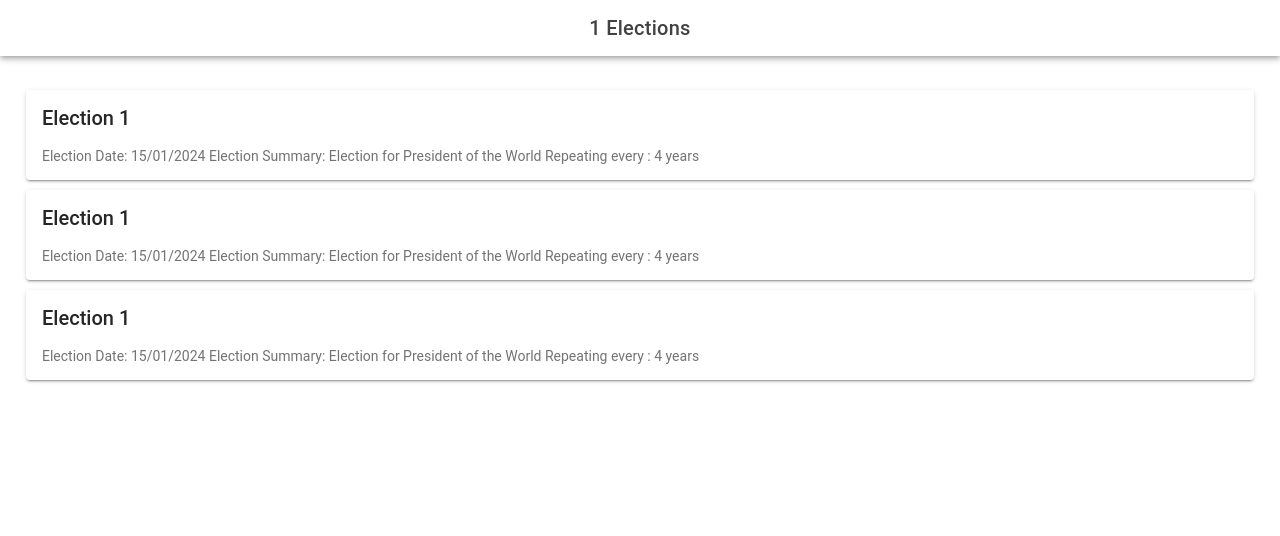
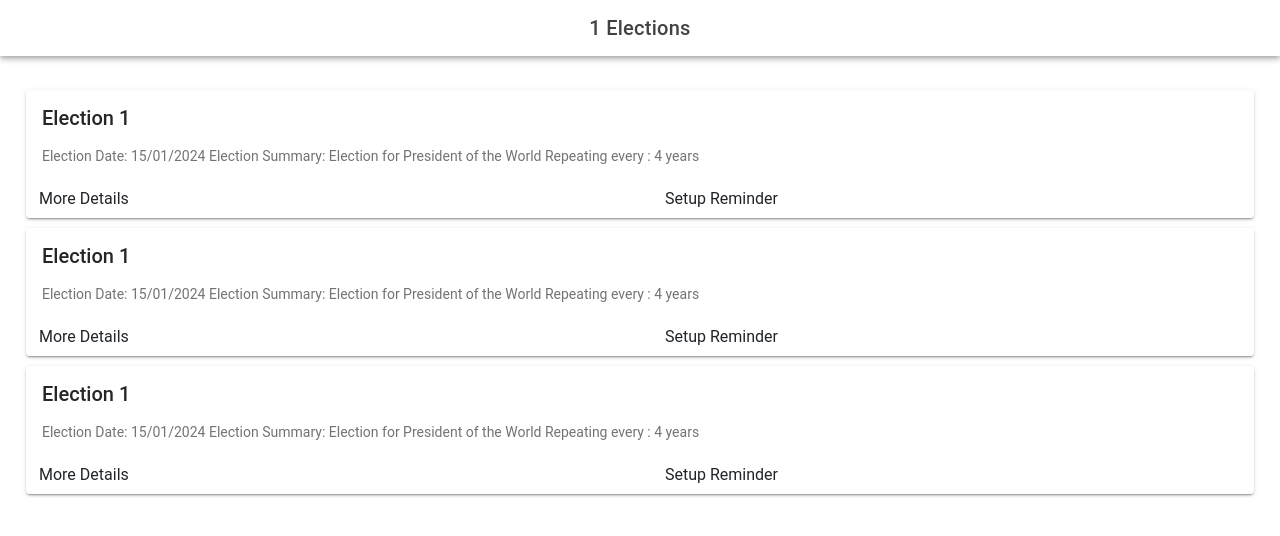
Before and after one commit to PhilipWright96/ElectionReminders, a React (Vite) app: page /countryElections/1 in a window 1280 px wide. Shown: the top 536 px of the page. Built offline with nearby package versions, Linux system fonts and the light colour scheme.

Commit message:
Add more details and estup reminder buttons

```diff
--- a/src/components/ElectionCard.tsx
+++ b/src/components/ElectionCard.tsx
@@ -15,6 +15,14 @@ const ElectionCard: React.FC<ContainerProps> = () => {
                 Election Summary: Election for President of the World
                 Repeating every : 4 years
             </IonCardContent>
+            <div className="row">
+                <div className="col">
+                    <button type="button" className="btn">More Details</button>
+                </div>
+                <div className="col">
+                    <button type="button" className="btn">Setup Reminder</button>
+                </div>
+            </div>
         </IonCard>
     );
 };
```
